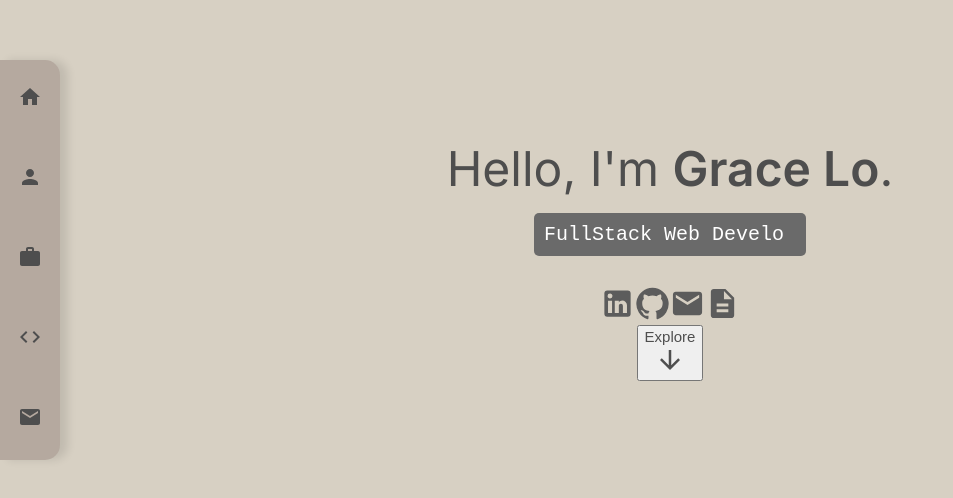
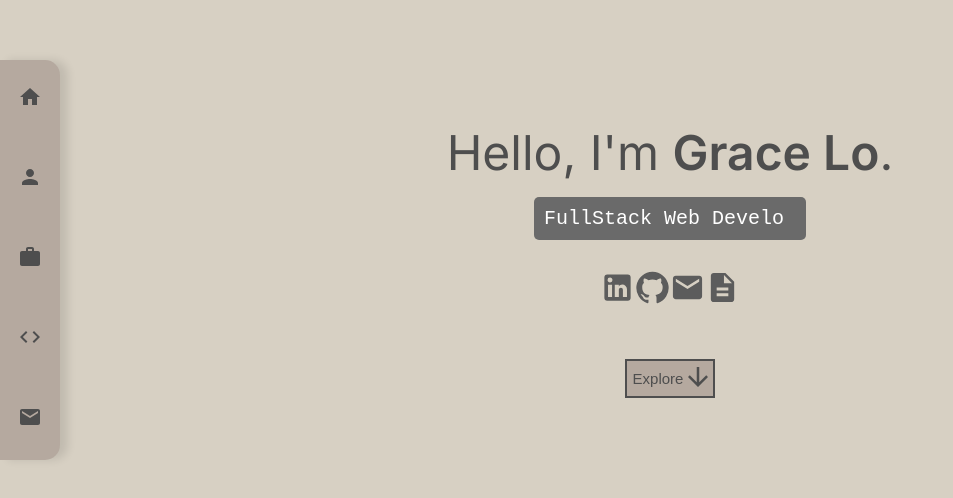
Before and after one commit to gracelo0717/gracelo0717.github.io, a React app: page / in a window 1280 px wide. Shown: the part 140-638 px from the top of the page, without its empty margins (0-953 px from the left). Built offline with nearby package versions, Linux system fonts and the light colour scheme.

Commit message:
add styling for explore btn

```diff
--- a/src/styles.css
+++ b/src/styles.css
@@ -88,6 +88,24 @@ body {
   margin-top: 15px;
 }
 
+.explore-section {
+  display: flex;
+  flex-direction: row;
+  justify-content: center;
+  align-items: center;
+  align-content: center;
+  margin-top: 50px;
+  background-color: #b5a99f;
+  color: white;
+  border: #4e4e4e 2px solid;
+  padding-right: 0;
+}
+
+.explore-section:hover {
+  cursor: pointer;
+  transform: scale(1.1);
+}
+
 .navbar {
   display: flex;
   flex-direction: column;
```
